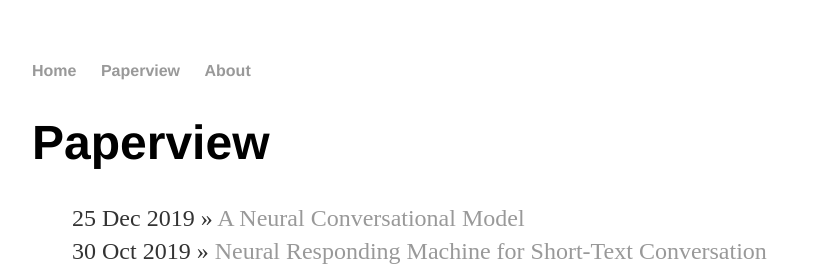
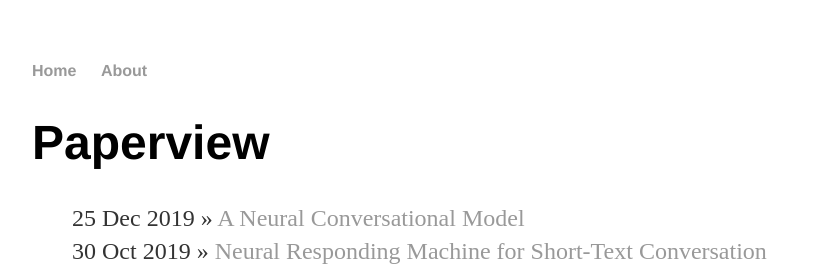
Before and after one commit to kumarUjjawal/kumarUjjawal.github.io, a Jekyll site: the page built from index.html, in a window 1280 px wide. Shown: the top 266 px of the page, without its empty margins (160-1000 px from the left). Built offline with Jekyll 4.4.1, drawn with Linux system fonts in a browser that asks for light colours.

Commit message:
Update default.html

```diff
--- a/_layouts/default.html
+++ b/_layouts/default.html
@@ -22,7 +22,6 @@
     <nav>
 <ul>
 <li><a href="/">Home</a></li>
-<li><a href="/paperview">Paperview</a></li>
 <li><a href="/about">About</a></li>
 </ul>
     </nav>
```
